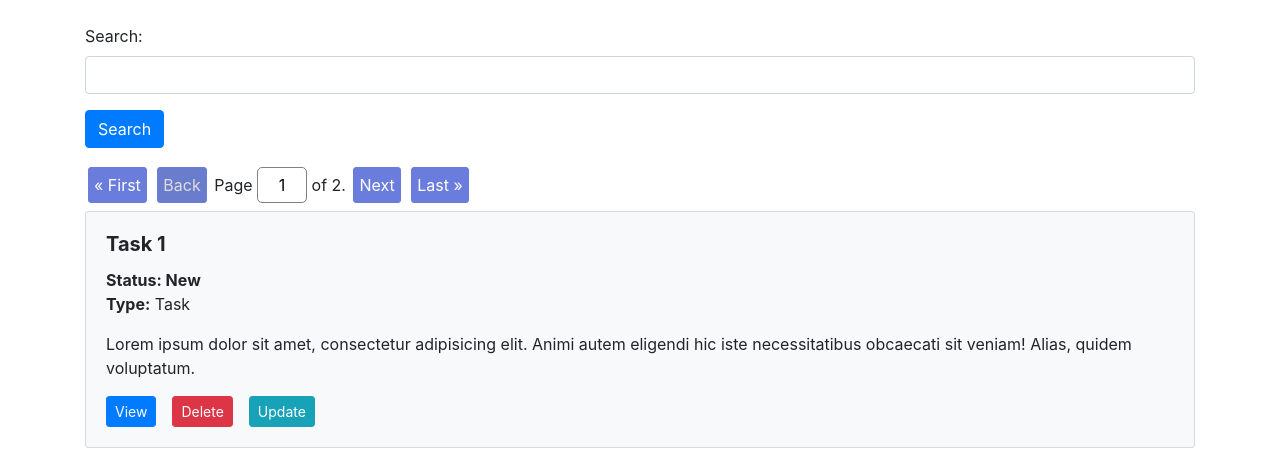
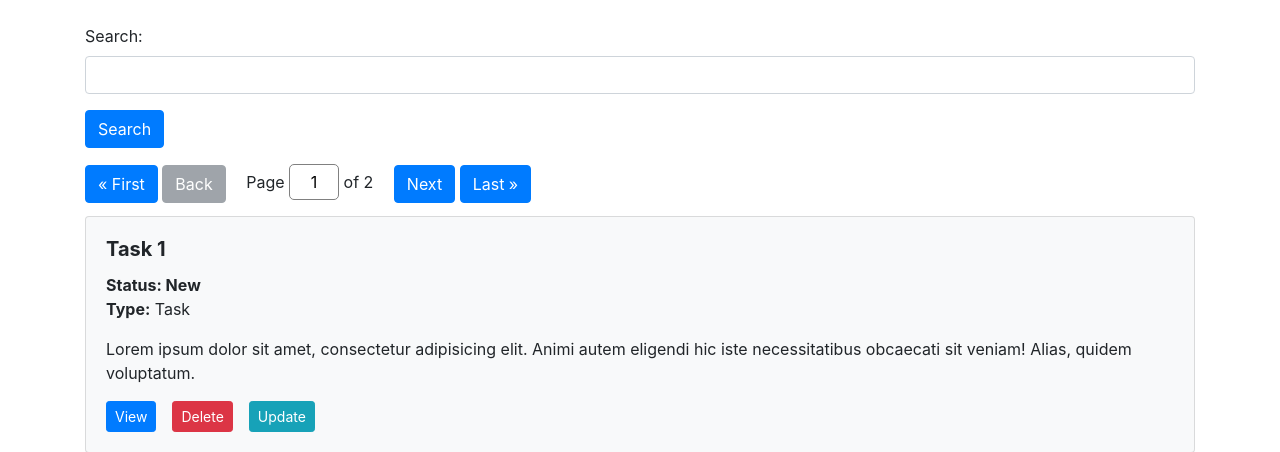
Before and after one commit to ihinion/homework_49, a Django app: page / in a window 1280 px wide. Shown: the part 56-508 px from the top of the page. Run offline with Django 3.2, Linux system fonts and the light colour scheme; data comes from the database, SQL or seed files in the repository; some libraries are stand-ins or nearby versions.

Commit message:
Changed pagination styling to bootstrap-based

```diff
--- a/source/webapp/static/css/style.css
+++ b/source/webapp/static/css/style.css
@@ -12,28 +12,8 @@
     text-align: center;
 }
 
-.pagination a, .pagination .page-disabled {
+.pagination a, .pagination .btn .btn-primary .btn-secondary {
     display: inline-block;
-    border: solid 1px #6a7ddd;
-    border-radius: 3px;
-    padding: 5px;
-    margin: 3px;
-}
-
-.pagination a {
-    background: #6a7ddd;
-    color: white;
-    text-decoration: none;
-}
-
-.pagination a:hover {
-    background: #6a7dff;
-    text-decoration: underline;
-}
-
-.pagination .page-disabled {
-    background: #6a7dcc;
-    color: #dddddd
 }
 
 .pagination .current-page {
--- a/source/webapp/templates/partial/pagination.html
+++ b/source/webapp/templates/partial/pagination.html
@@ -1,22 +1,23 @@
-<div class="pagination">
+<div class="pagination mb-2 text-justify">
     <span class="step-links">
-        <a href="?page=1">&laquo; First</a>
+        <a class="btn btn-primary" href="?{% if query %}{{ query }}&{% endif %}page=1">&laquo; First</a>
         {% if page_obj.has_previous %}
-            <a href="?page={{ page_obj.previous_page_number }}">Back</a>
+            <a class="btn btn-primary"  href="?{% if query %}{{ query }}&{% endif %}page={{ page_obj.previous_page_number }}">Back</a>
         {% else %}
-            <span class="page-disabled">Back</span>
+            <span class="btn btn-secondary disabled" aria-disabled="true">Back</span>
         {% endif %}
         <form class="current-page" method="get">
             <label for="page">
-                Page <input type="text" name="page" id="page" value="{{ page_obj.number }}">
-                of {{ page_obj.paginator.num_pages }}.
+                {% if search %}<input type="hidden" name="search" value="{{ search }}">{% endif %}
+                <span class="mx-3">Page <input type="text" name="page" id="page" value="{{ page_obj.number }}">
+                of {{ page_obj.paginator.num_pages }}</span>
             </label>
         </form>
         {% if page_obj.has_next %}
-            <a href="?page={{ page_obj.next_page_number }}">Next</a>
+            <a class="btn btn-primary" href="?{% if query %}{{ query }}&{% endif %}page={{ page_obj.next_page_number }}">Next</a>
         {% else %}
-            <span class="page-disabled">Next</span>
+            <span class="btn btn-secondary disabled" aria-disabled="true">Next</span>
         {% endif %}
-        <a href="?page={{ page_obj.paginator.num_pages }}">Last &raquo;</a>
+        <a class="btn btn-primary" href="?{% if query %}{{ query }}&{% endif %}page={{ page_obj.paginator.num_pages }}">Last &raquo;</a>
     </span>
 </div>
```
